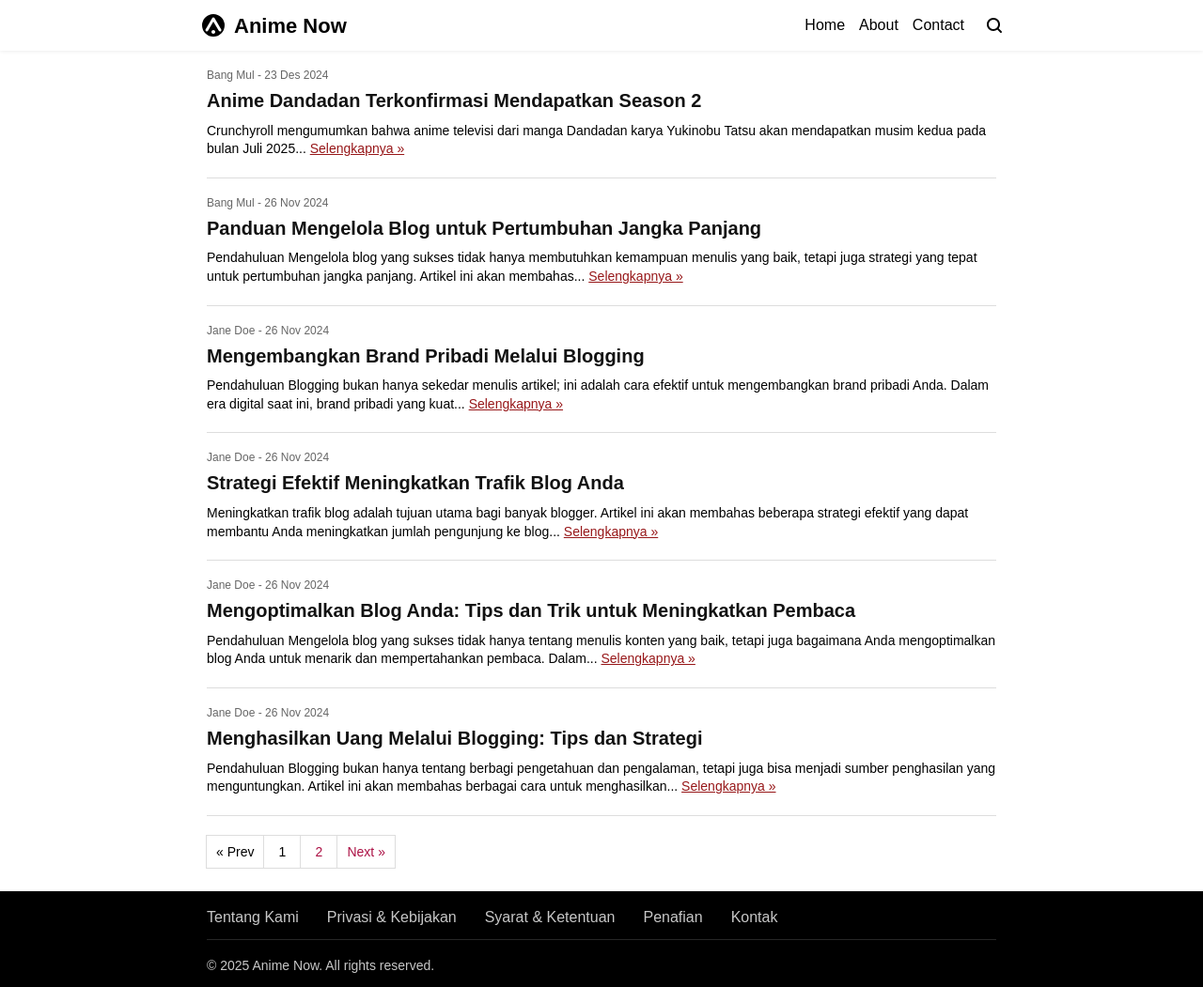
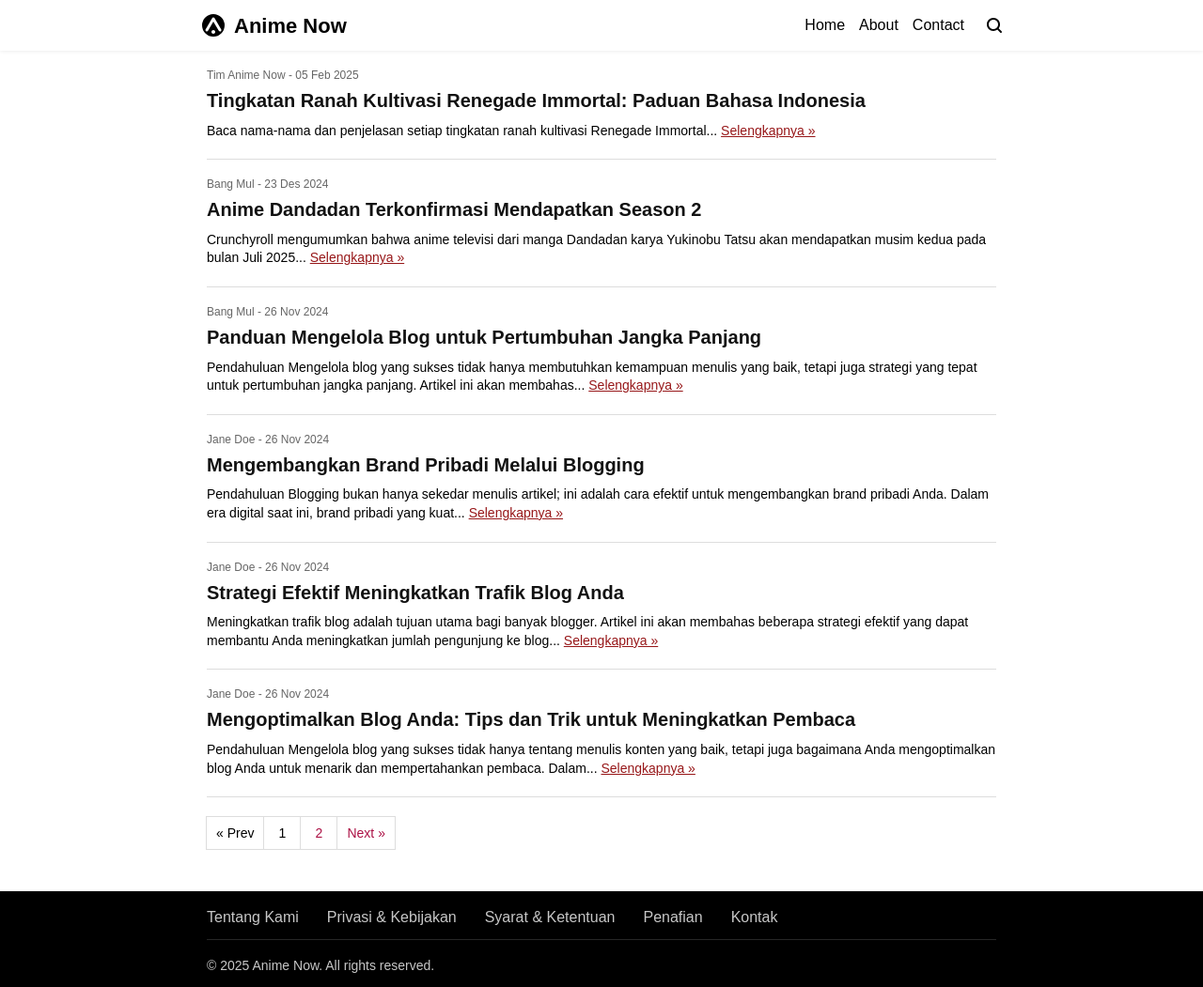
Before and after one commit to insanmuliadi90/jekyll-blog, a Jekyll site: the page built from index.markdown, in a window 1280 px wide and 1051 px high. Shown: the whole window at 94% size. Built offline with Jekyll 4.4.1, drawn with Linux system fonts in a browser that asks for light colours; the list of posts is cut into pages by our own code.

Commit message:
update file

```diff
--- a/_posts/2025/2025-02-05-tingkatan-ranah-kultivasi-renegade-immortal.md
+++ b/_posts/2025/2025-02-05-tingkatan-ranah-kultivasi-renegade-immortal.md
@@ -1,7 +1,7 @@
 ---
 layout: post
 title: 'Tingkatan Ranah Kultivasi Renegade Immortal: Paduan Bahasa Indonesia'
-date: 2024-11-24
+date: 2025-02-05
 categories: donghua
 tags: [jekyll, blog]
 description: 'Baca nama-nama dan penjelasan setiap tingkatan ranah kultivasi Renegade Immortal'
```
